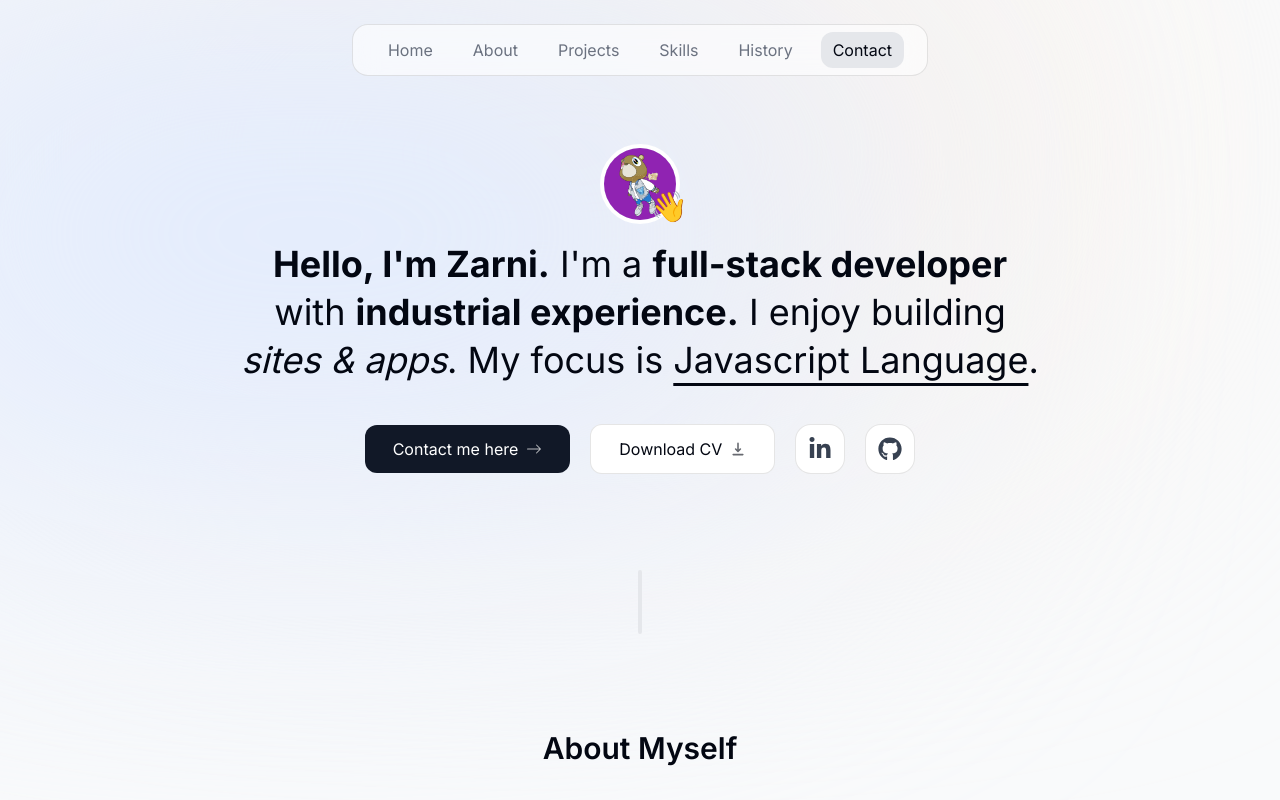
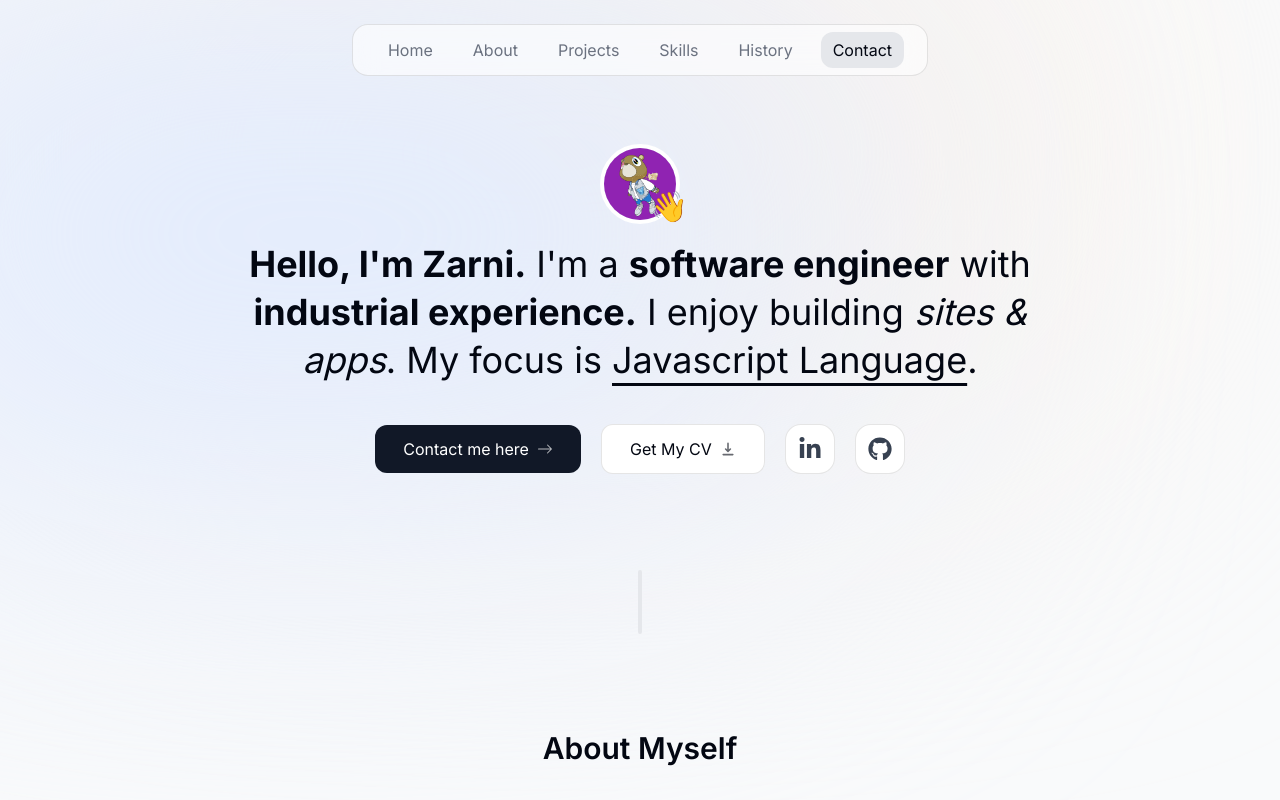
Before and after one commit to retardH/personal-portfolio, a Next.js app: page / in a window 1280 px wide. Shown: the top 800 px of the page. Built offline with nearby package versions, Linux system fonts and the light colour scheme; no server answers.

Commit message:
refactor: add toast notification

```diff
--- a/src/app/layout.tsx
+++ b/src/app/layout.tsx
@@ -10,8 +10,11 @@ const inter = Inter({ subsets: ['latin'] });
 export const metadata: Metadata = {
   title: 'HtetZarni | Portfolio',
   description: 'A modern portfolio website crafted by HtetZarni.',
+  generator: 'Next.js',
+  keywords: ['react', 'nextjs', 'tailwind', 'portfolio', 'htetzarni'],
   openGraph: {
     title: 'HtetZarni | Portfolio',
+    description: 'A modern portfolio website crafted by HtetZarni.',
   },
 };
 
--- a/src/app/page.tsx
+++ b/src/app/page.tsx
@@ -5,6 +5,7 @@ import IntroSection from '@/components/intro';
 import MyProjects from '@/components/projects';
 import SectionDivider from '@/components/section-divider';
 import MySkills from '@/components/skills';
+import { Toaster } from 'react-hot-toast';
 
 export default function Home() {
   return (
@@ -20,6 +21,7 @@ export default function Home() {
       <MyHistory />
       <SectionDivider />
       <Contact />
+      <Toaster />
     </div>
   );
 }
--- a/src/components/contact.tsx
+++ b/src/components/contact.tsx
@@ -6,6 +6,7 @@ import { useSectionView } from '@/lib/hooks';
 import { motion } from 'framer-motion';
 import { useForm } from 'react-hook-form';
 import { sendEmail } from '@/lib/actions';
+import toast from 'react-hot-toast';
 
 type ContactForm = {
   senderEmail: string;
@@ -25,9 +26,11 @@ const Contact = () => {
     const { data: response, error } = await sendEmail(data);
 
     if (data) {
-      console.log('email sent successfully!', response);
+      // console.log('email sent successfully!', response);
+      toast.success('Email sent successfully!');
     } else if (error) {
-      console.log('error: ', error);
+      // console.log('error: ', error);
+      toast.error(error);
     }
     reset();
   });
--- a/src/components/header.tsx
+++ b/src/components/header.tsx
@@ -1,5 +1,5 @@
 'use client';
-import React, { useState } from 'react';
+import React from 'react';
 import { motion } from 'framer-motion';
 import { links } from '@/lib/data';
 import Link from 'next/link';
@@ -16,7 +16,7 @@ const Header = () => {
         initial={{ y: -100, x: '-50%', opacity: 0 }}
         animate={{ y: 0, x: '-50%', opacity: 1 }}
       ></motion.div>
-      <nav className=" fixed left-1/2 top-0 flex h-[5rem] -translate-x-1/2 items-center justify-between py-2 sm:top-6 sm:h-[3.25rem] sm:py-0">
+      <nav className="fixed left-1/2 top-0 flex h-[5rem] -translate-x-1/2 items-center justify-between py-2 sm:top-6 sm:h-[3.25rem] sm:py-0">
         <ul className="flex w-[22rem] flex-wrap items-center justify-center gap-y-1 text-base text-gray-500 sm:w-[initial] sm:flex-nowrap sm:gap-4">
           {links.map((link) => (
             <motion.li
--- a/src/components/intro.tsx
+++ b/src/components/intro.tsx
@@ -53,7 +53,7 @@ const IntroSection = () => {
           animate={{ y: 0, opacity: 1 }}
         >
           <span className="font-bold">Hello, I&apos;m Zarni.</span> I&apos;m a{' '}
-          <b className="font-bold">full-stack developer</b> with{' '}
+          <b className="font-bold">software engineer</b> with{' '}
           <b className="font-bold">industrial experience.</b> I enjoy building{' '}
           <span className="italic">sites & apps</span>. My focus is{' '}
           <span className="underline underline-offset-[10px]">
@@ -80,10 +80,10 @@ const IntroSection = () => {
 
           <a
             className="borderBlack group flex cursor-pointer items-center gap-2 rounded-xl bg-white px-7 py-3 outline-none transition-all hover:scale-105 focus:scale-110 active:scale-105 dark:bg-white/10"
-            href="/CV.pdf"
-            download
+            href="https://drive.google.com/file/d/18G_hBxTJ7C_-JD8WTE8RGj1x_OGqI-1D/view"
+            target="_blank"
           >
-            Download CV{' '}
+            Get My CV{' '}
             <HiDownload className="opacity-60 transition group-hover:translate-x-1" />
           </a>
 
--- a/src/email/index.tsx
+++ b/src/email/index.tsx
@@ -1,5 +1,4 @@
 import {
-  Button,
   Html,
   Head,
   Body,
@@ -22,7 +21,7 @@ const Email: React.FC<Props> = ({ senderEmail, message }) => {
   return (
     <Html>
       <Head />
-      <Preview>TNew message from your portfolio site.</Preview>
+      <Preview>New message from your portfolio site.</Preview>
       <Tailwind>
         <Body className="bg-gray-100 text-black">
           <Container>
```
